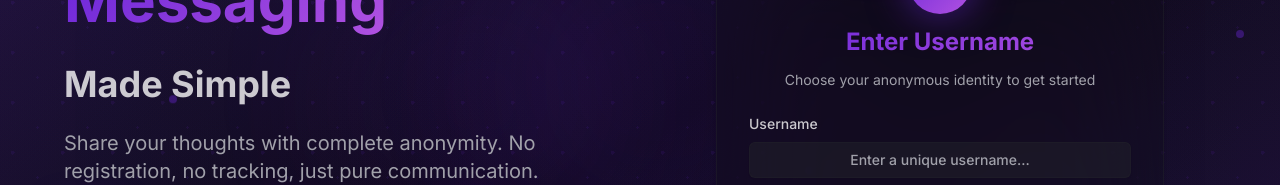
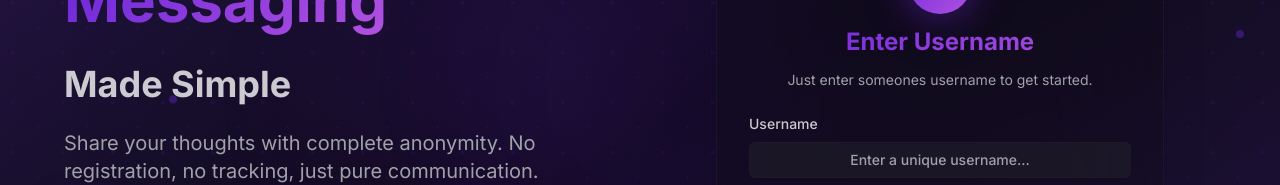
Before and after one commit to atulya-srivastava/myhonestmessage, a Next.js app: page / in a window 1280 px wide. Shown: the part 260-445 px from the top of the page. Built offline with nearby package versions, Linux system fonts and the light colour scheme.

Commit message:
change text in messageform , add link to x account

```diff
--- a/src/app/(app)/page.tsx
+++ b/src/app/(app)/page.tsx
@@ -1,6 +1,7 @@
 'use client';
 import { MessageForm } from '@/components/MessageForm';
 import { MessageCircle, Shield, Zap } from "lucide-react";
+import Link from 'next/link';
 import { JSX, useEffect, useState } from 'react';
 
 function FloatingParticles() {
@@ -177,7 +178,7 @@ export default function Home() {
               Your privacy is our priority. Start messaging without any barriers.
             </p>
             <p className="text-xs text-muted-foreground/60">
-              Made by @atulya.
+              Made by <Link href="https://x.com/atulyasriv">@atulya.</Link>
             </p>
           </div>
         </footer>
--- a/src/components/MessageForm.tsx
+++ b/src/components/MessageForm.tsx
@@ -56,7 +56,7 @@ export const MessageForm = () => {
             Enter Username
           </h2>
           <p className="text-muted-foreground text-sm">
-            Choose your anonymous identity to get started
+            Just enter someones username to get started.
           </p>
         </div>
 
```
